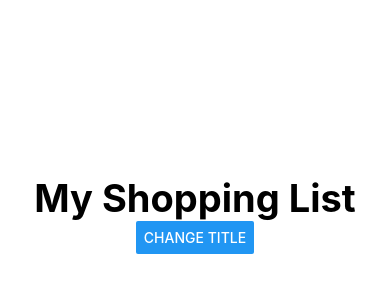
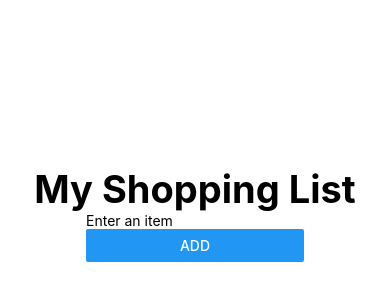
Before and after one commit to frnkhakim/ShoppingList, a React Native app: screen / in a window 390 px wide. Shown: the part 208-508 px from the top of the page. Built offline with nearby package versions, Linux system fonts and the light colour scheme.

Commit message:
feat: enhance ShoppingInput to accept item addition functionality

```diff
--- a/src/components/ShoppingInput.tsx
+++ b/src/components/ShoppingInput.tsx
@@ -1,9 +1,25 @@
-import { View } from "react-native";
+interface ShoppingInputProps {
+    onAddItem: (item: string) => void;
+}
 
-export default function ShoppingInput() {
+import { View, TextInput, Button } from "react-native";
+import { useState } from "react";
+
+export default function ShoppingInput({ onAddItem }: ShoppingInputProps) {
+    const [item, setItem] = useState("");
+
     return (
         <View>
-
+            <TextInput
+                placeholder="Enter an item"
+                value={item}
+                onChangeText={setItem}
+            />
+            <Button
+                title="Add"
+                onPress={() => {
+                }}
+            />
         </View>
     );
 }
--- a/src/screens/HomeScreen.tsx
+++ b/src/screens/HomeScreen.tsx
@@ -8,21 +8,17 @@ import ShoppingInput from "../components/ShoppingInput";
 export default function HomeScreen() {
 
     const [title, setTitle] = useState("My Shopping List");
+    const [shoppingItems, setShoppingItems] = useState<string[]>([]);
+    const addItem = (item: string) => {
+        setShoppingItems([...shoppingItems, item]);
+    };
 
   return (
     <View style={styles.container}>
       <Title text={title} />
-      <ShoppingInput />
-      <Button
-        title="Change Title"
-       onPress={() => {
-        if (title === "My Shopping List") {
-            setTitle("Weekend Groceries");
-        } else {
-            setTitle("My Shopping List");
-        }
-    }} />
-
+      <ShoppingInput
+        onAddItem={addItem}
+      />
     </View>
   );
 }
```
